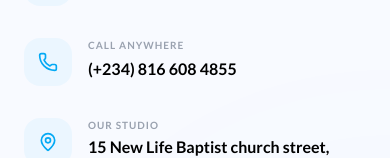
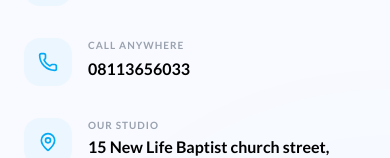
Before and after one commit to EmekaIwuagwu/thinqmedia, a Next.js app: page / in a window 390 px wide. Shown: the part 10229-10387 px from the top of the page. Built offline with nearby package versions, Linux system fonts and the light colour scheme; no server answers; the database is empty.

Commit message:
Update phone number to 08113656033 and change Twitter to X

```diff
--- a/src/app/blog/[slug]/page.tsx
+++ b/src/app/blog/[slug]/page.tsx
@@ -2,7 +2,7 @@
 import Footer from "@/components/Footer";
 import Image from "next/image";
 import Link from "next/link";
-import { Calendar, User, ArrowLeft, Share2, Facebook, Twitter, Linkedin } from "lucide-react";
+import { Calendar, User, ArrowLeft, Share2, Facebook, X, Linkedin } from "lucide-react";
 import { getPostBySlug } from "@/app/actions/blog";
 import { notFound } from "next/navigation";
 import { prisma } from "@/lib/prisma";
@@ -89,7 +89,7 @@
                             </div>
 
                             <div className="flex gap-4">
-                                {[Facebook, Twitter, Linkedin].map((Icon, i) => (
+                                {[Facebook, X, Linkedin].map((Icon, i) => (
                                     <button key={i} className="w-12 h-12 rounded-2xl bg-[#f8faff] flex items-center justify-center text-gray-400 hover:text-primary hover:shadow-lg transition-all border border-gray-100">
                                         <Icon size={18} />
                                     </button>
--- a/src/app/contact/page.tsx
+++ b/src/app/contact/page.tsx
@@ -105,7 +105,7 @@
                                             </div>
                                             <div>
                                                 <p className="text-xs font-black uppercase tracking-widest text-gray-400 mb-1">Call Us Anywhere</p>
-                                                <p className="text-xl font-black text-accent">(+234) 816 608 4855</p>
+                                                <p className="text-xl font-black text-accent">08113656033</p>
                                             </div>
                                         </div>
 
--- a/src/components/Footer.tsx
+++ b/src/components/Footer.tsx
@@ -2,7 +2,7 @@
 
 import Image from "next/image";
 import Link from "next/link";
-import { Facebook, Twitter, Instagram, Linkedin, Mail, Phone, MapPin, ExternalLink } from "lucide-react";
+import { Facebook, X, Instagram, Linkedin, Mail, Phone, MapPin, ExternalLink } from "lucide-react";
 
 export default function Footer() {
   return (
@@ -28,7 +28,7 @@
             <div className="flex gap-4">
               {[
                 { Icon: Facebook, href: "https://www.facebook.com/share/1BXSdQfxck/?mibextid=wwXIfr" },
-                { Icon: Twitter, href: "https://x.com/thinq_ads" },
+                { Icon: X, href: "https://x.com/thinq_ads" },
                 { Icon: Instagram, href: "https://www.instagram.com/thinq_ads/" },
                 { Icon: Linkedin, href: "https://www.linkedin.com/company/thinq-media/" }
               ].map(({ Icon, href }, i) => (
@@ -102,7 +102,7 @@
                 </div>
                 <div>
                   <p className="text-[10px] font-black text-gray-400 uppercase tracking-widest mb-1">Call Anywhere</p>
-                  <p className="font-black text-accent">(+234) 816 608 4855</p>
+                  <p className="font-black text-accent">08113656033</p>
                 </div>
               </div>
               <div className="flex items-start gap-4 group">
```
